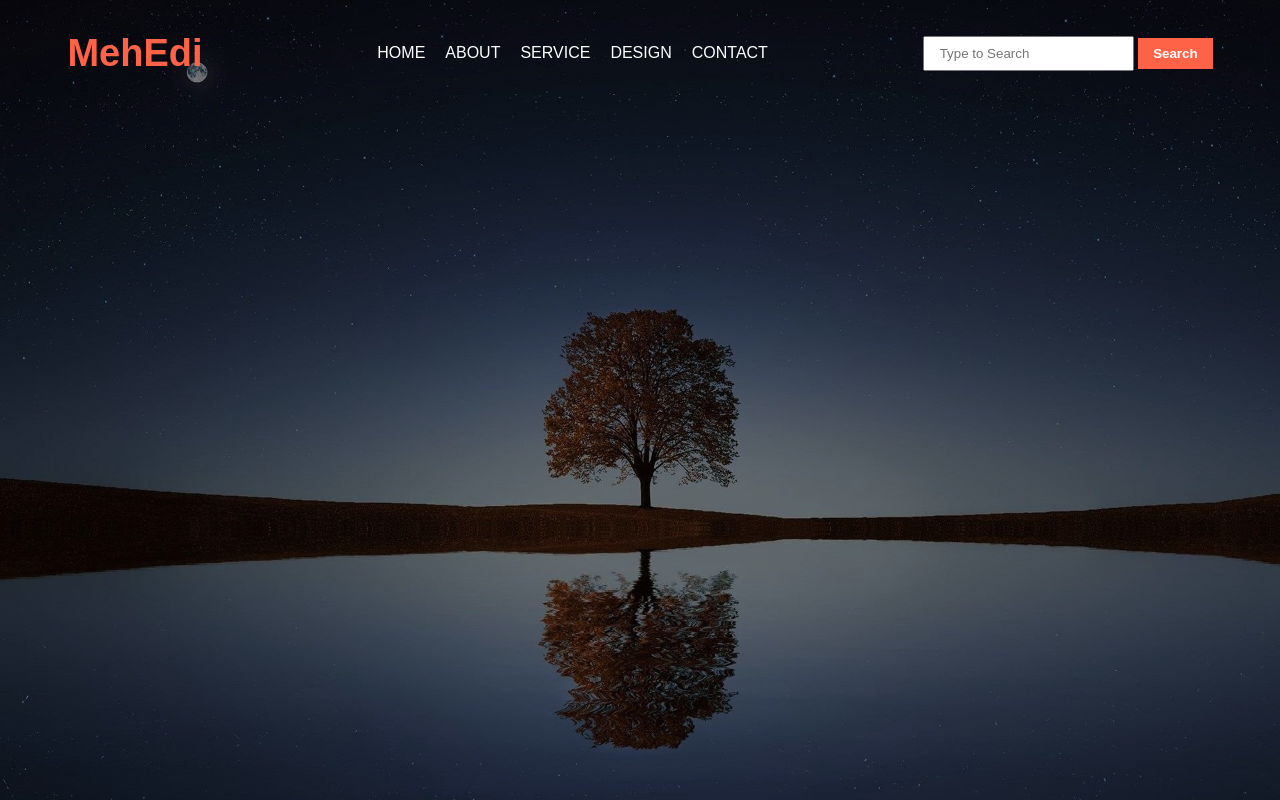
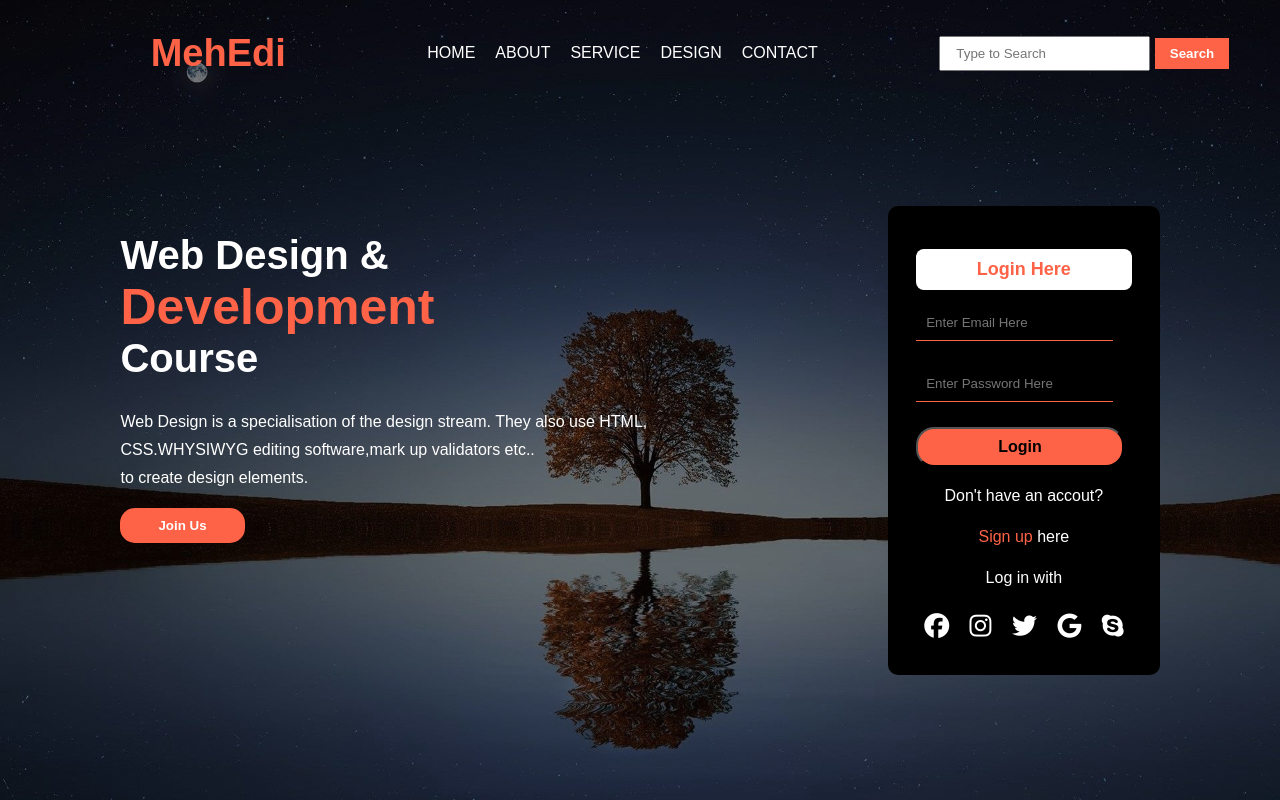
Before and after one commit to mehedihasanmurad/html-css-website, a plain HTML site: page index.html in a window 1280 px wide. Drawn offline with Linux system fonts and the light colour scheme.

Commit message:
navbar and form added

```diff
--- a/Styles/styles.css
+++ b/Styles/styles.css
@@ -9,6 +9,8 @@ body {
     display: flex;
     align-items: center;
     justify-content: space-around;
+    margin-bottom: 100px;
+    margin-left: 100px;
 }
 
 .navbar h1 {
@@ -34,9 +36,10 @@ body {
 }
 
 .nav-title a:hover{
-    background-color: tomato;
+    background-color: #fff;
     padding: 10px;
     border-radius: 10px;
+    color: #000;
 }
 
 .nav-title li, a:active {
@@ -55,3 +58,112 @@ body {
     font-weight: bold;
     border: none;
 }
+
+/* ........................ title description.................. */
+
+.title-name {
+    display:flex;
+    /* align-items:center; */
+    justify-content: space-around;
+    /* margin-right: 400px; */
+}
+
+.title-name {
+    color: #fff;
+}
+
+.title-description h1 {
+    font-size: 40px;
+    font-weight: bold;
+}
+
+.title-description span {
+    color: tomato;
+    font-weight: 700;
+    font-size: 50px;
+}
+
+.title-description p {
+    /* font-size: 18px; */
+    line-height: 28px;
+}
+
+.bttn {
+    background-color: tomato;
+    color: white;
+    font-weight: bold;
+    border: none;
+    padding: 10px 38px;
+    border-radius: 15px;
+}
+
+.bttn:hover {
+    background-color: white;
+    color: black;
+}
+
+
+.log-in {
+    background-color: black;
+    box-shadow: ;
+    padding: 28px;
+    border-radius: 10px;
+    line-height: 25px;
+}
+
+.log-in h2 {
+    background-color:#fff;
+    color: tomato;
+    font-size: 18px;
+    text-align:center;
+    border-radius: 8px;
+    padding: 8px;
+
+}
+
+.log-in input {
+    background: transparent;
+    border-top: none;
+    border-left: none;
+    border-right: none;
+    border-bottom: 1px solid tomato;
+    color: #fff;
+    padding: 10px;
+    overflow: hidden;
+}
+
+.form-btn {
+    background-color: tomato;
+    padding: 9px 80px;
+    border-radius: 18px;
+    font-size: 16px;
+    font-weight: 700;
+    cursor: pointer;
+}
+
+.form-btn:hover {
+    background-color: white;
+    color: black;
+}
+
+.paragraph {
+    text-align: center
+}
+
+.paragraph a {
+    color: tomato;
+    text-decoration: none;
+}
+
+.paragraph i {
+    padding: 8px;
+    font-size: 25px;
+    cursor: pointer;
+    transition:  transform 1s;
+}
+
+.paragraph i:hover {
+    background-color: tomato;
+    border-radius: 15px;
+    transform: rotate(360deg);
+}
--- a/index.html
+++ b/index.html
@@ -5,6 +5,7 @@
     <meta name="viewport" content="width=device-width, initial-scale=1.0">
     <title>Html & Css Basic Project</title>
     <link rel="stylesheet" href="Styles/styles.css">
+    <script src="https://kit.fontawesome.com/6784d1998e.js" crossorigin="anonymous"></script>
 </head>
 
 <style>
@@ -31,6 +32,36 @@
             <input class="btn" type="button" value="Search">
         </div>
         </nav>
+        <main class="title-name">
+            <div class="title-description">
+                <h1>Web Design & <br> <span>Development</span> <br> Course</h1>
+                <p>Web Design is a specialisation of the design stream. They also use HTML,<br>CSS.WHYSIWYG editing software,mark up validators etc.. <br> to create design elements.</p>
+                <button class="bttn">Join Us</button>
+            </div>
+            <div class="log-in">
+                <h2>Login Here</h2>
+                <input type="email" name="" id="" placeholder="Enter Email Here" required><br><br>
+                <input type="password" name="" id="" placeholder="Enter Password Here" required><br><br>
+                <!-- <input type="email" placeholder="Enter Email Here"><br><br> -->
+                <!-- <input type="password" placeholder="Enter Password Here"><br><br> -->
+
+                <button class="form-btn">Login</button>
+
+
+                <div class="paragraph">
+                    <p>Don't have an accout?<br> </p>
+                    <a href="./sign up">Sign up</a> here
+                    <p>Log in with</p>
+                    <i class="fa-brands fa-facebook"></i>
+                    <i class="fa-brands fa-instagram"></i>
+                    <i class="fa-brands fa-twitter"></i>
+                    <i class="fa-brands fa-google"></i>
+                    <i class="fa-brands fa-skype"></i>
+                </div>
+            </div>
+        </main>
     </header>
+
+
 </body>
 </html>
```
